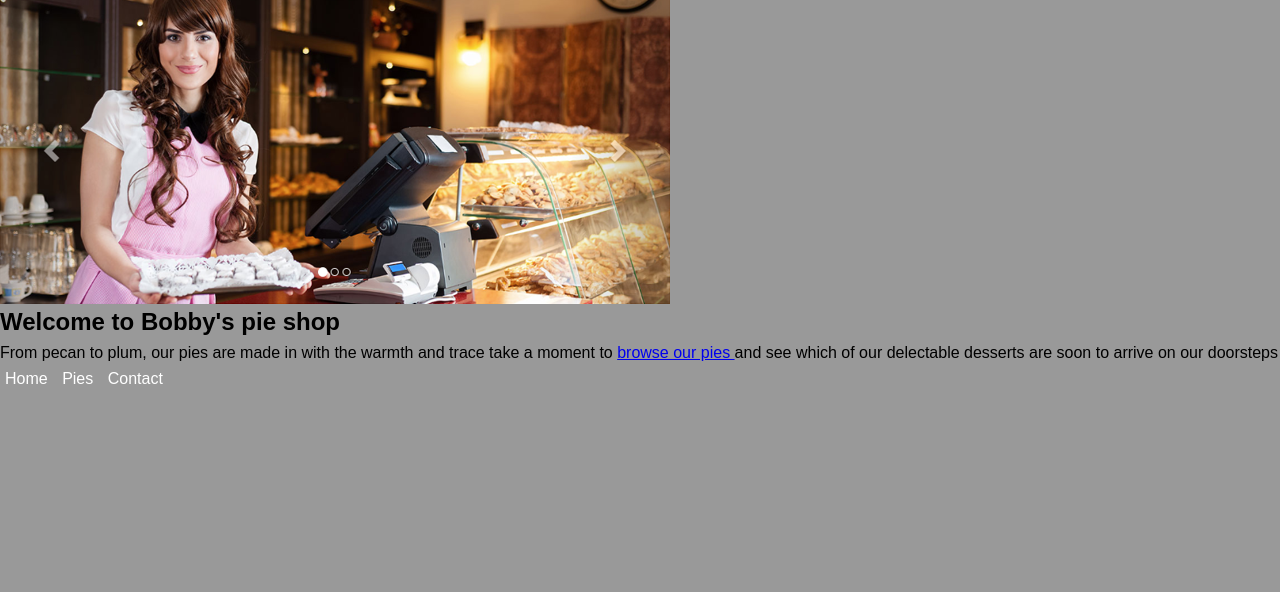
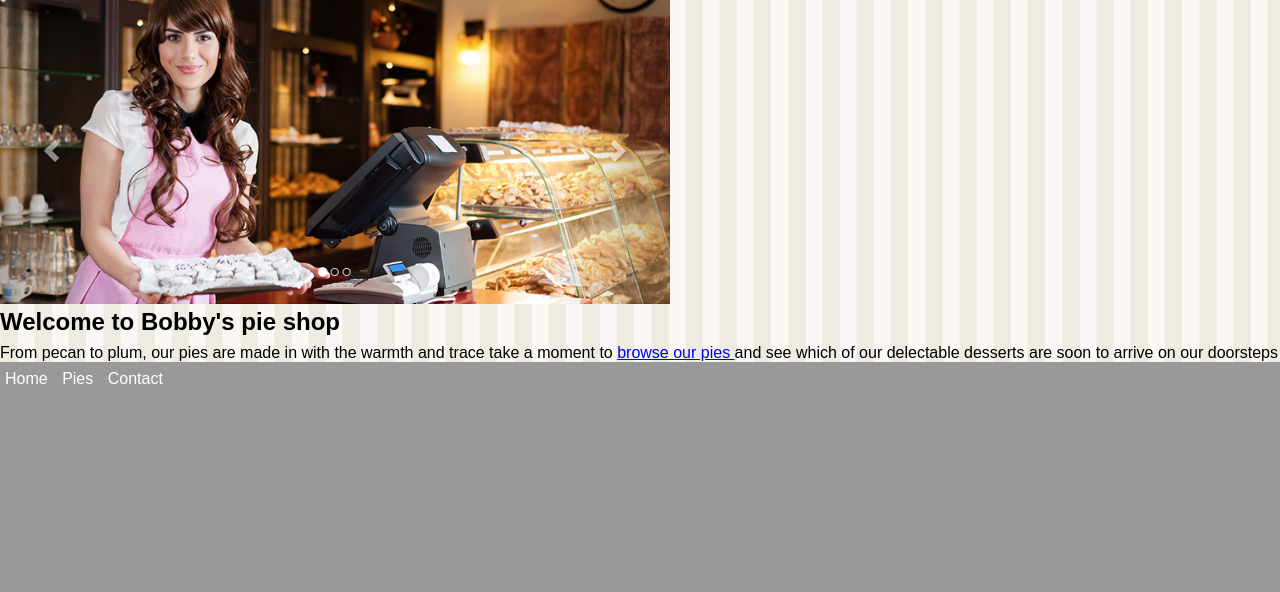
Before and after one commit to robertson-oa/buildingContentPages, a plain HTML site: page index.html in a window 1280 px wide. Shown: the part 208-800 px from the top of the page. Drawn offline with Linux system fonts and the light colour scheme.

Commit message:
styling content pages

```diff
--- a/site.css
+++ b/site.css
@@ -41,5 +41,9 @@ nav > ul > li {
     display: inline-block;
     list-style: none;
     margin: 0 5px 0 5px;
+}
 
+main {
+    display: block;
+    background-image: url(images/background.png);
 }
```
